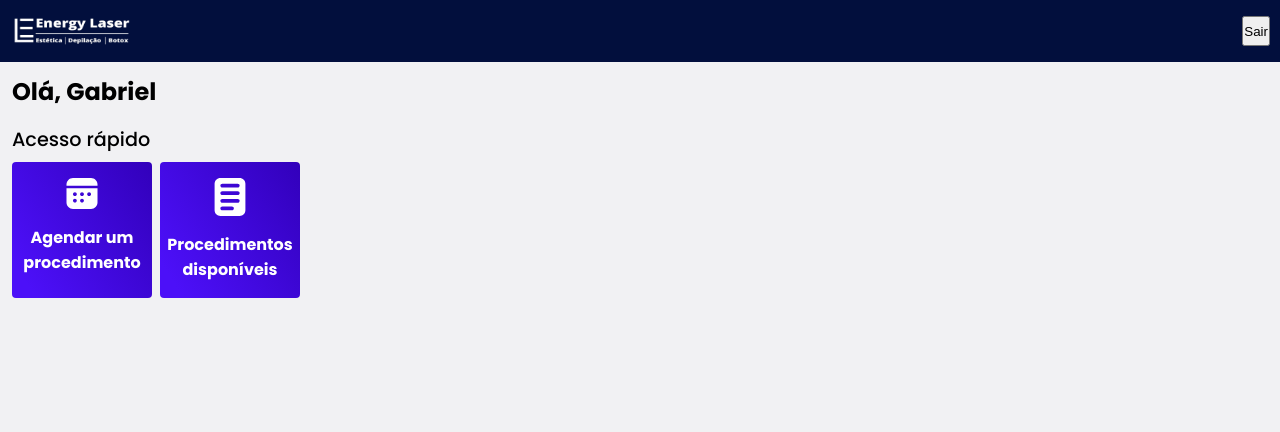
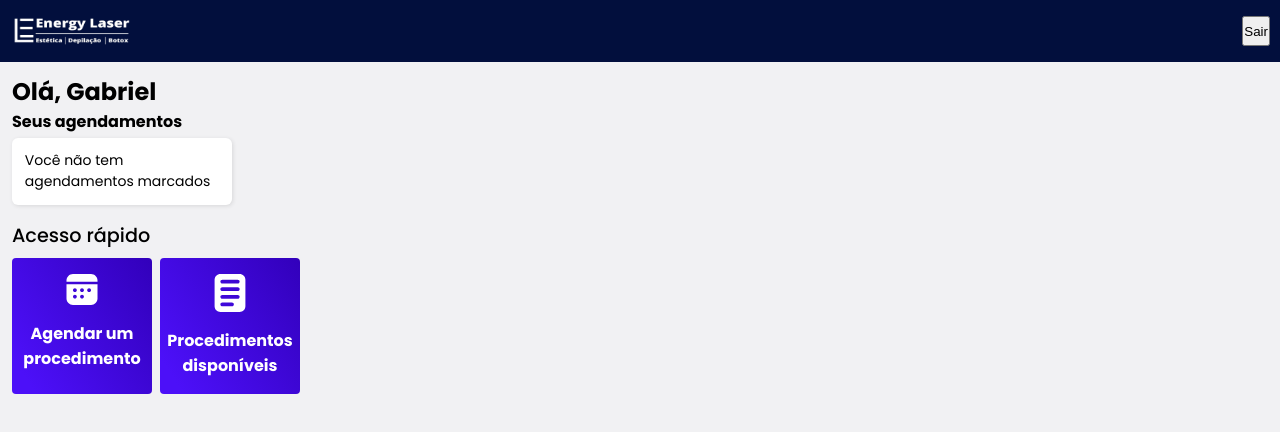
Before and after one commit to gabriel-teotonio/Energy-laser, a React (Vite) app: page /cliente/home in a window 1280 px wide. Shown: the top 432 px of the page. Built offline with nearby package versions, Linux system fonts and the light colour scheme.

Commit message:
feat: cria compoente de agendamentos marcados

```diff
--- a/src/routes/ClienteUser/homeCliente.jsx
+++ b/src/routes/ClienteUser/homeCliente.jsx
@@ -16,6 +16,16 @@ export const ContainerActions = styled.div`
 export const ListAction = styled.div`
    display: flex;
    gap: .5rem;
+`
+export const RecentAgenda = styled.div``
+export const BoxRecent = styled.div`
+   background-color: white;
+   width: 220px;
+   padding: .8rem;
+   border-radius: 6px;
+   font-size: 14px;
+   margin-top: .2rem;
+   box-shadow: 1px 1px 4px #0000001b;
 `
 export const BoxAction = styled.div`
    display: flex;
@@ -51,6 +61,12 @@ export const HomeCliente = () => {
   return (
     <>
     <h2>Olá, Gabriel</h2>
+    <RecentAgenda>
+      <h4>Seus agendamentos</h4>
+      <BoxRecent>
+         <p>Você não tem agendamentos marcados</p>
+      </BoxRecent>
+    </RecentAgenda>
     <ContainerActions>
       <h2>Acesso rápido</h2>
       <ListAction>
```
